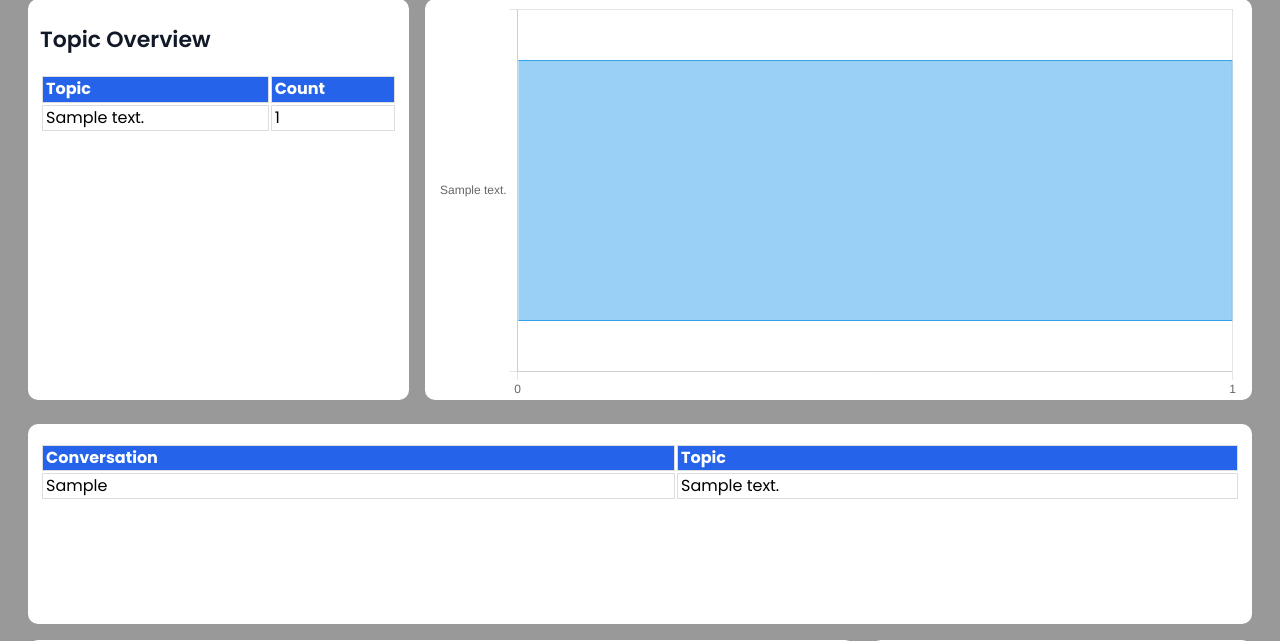
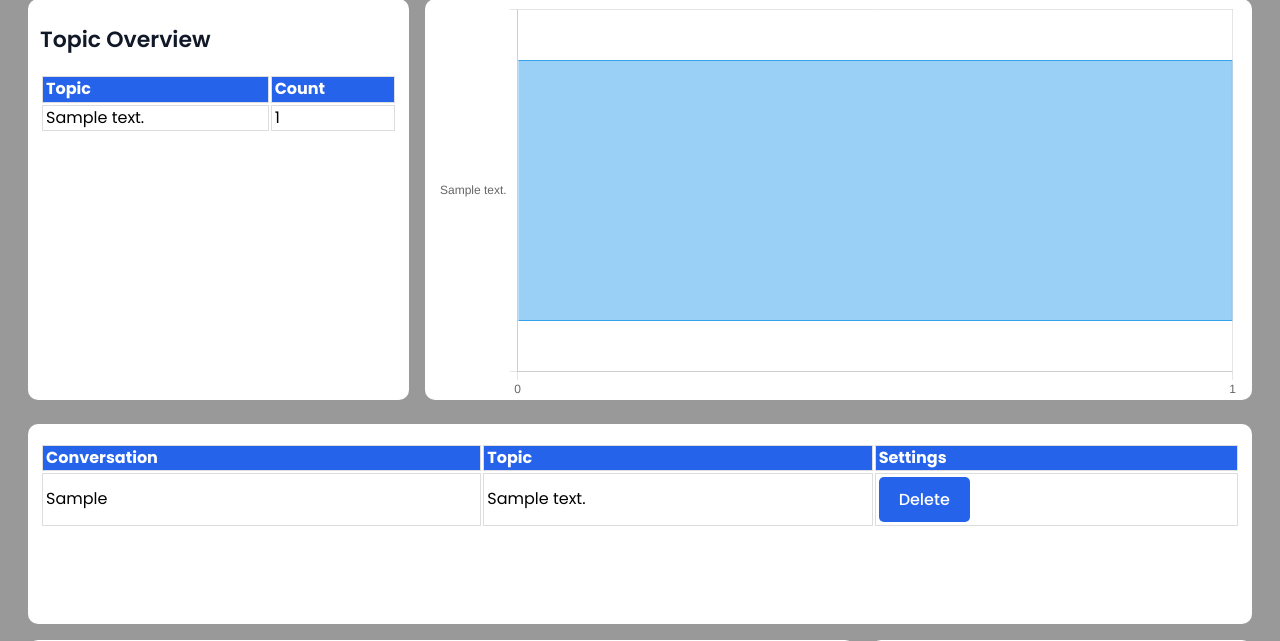
Before and after one commit to Tomaati/Ciphix_Case, a Django app: page /dashboard/ in a window 1280 px wide. Shown: the part 91-732 px from the top of the page. Run offline with Django 4.2, Linux system fonts and the light colour scheme; tables that the repository leaves empty hold one stand-in row (values such as "Sample post"); some libraries are stand-ins or nearby versions.

Commit message:
Allow the user to remove and quickly add conversations

```diff
--- a/Backend/Predictor.py
+++ b/Backend/Predictor.py
@@ -41,7 +41,7 @@ class TopicPredictor:
 
         topic = np.argmax(nmf)
 
-        return data[0], topic
+        return topic
 
     def predict_list_topic(self, data):
         return [self.predict_topic(x) for x in data]
--- a/Backend/Preprocessor.py
+++ b/Backend/Preprocessor.py
@@ -63,7 +63,7 @@ class Preprocessor:
         return data
 
     def preprocess(self, text):
-        docs = self.model.pipe(text, n_process=10)
+        docs = self.model.pipe(text, n_process=2)
         output = []
 
         for doc in docs:
--- a/dashboard_app/views.py
+++ b/dashboard_app/views.py
@@ -1,5 +1,4 @@
 from django.db.models import Count
-from django.http import HttpResponse
 from django.shortcuts import render
 
 from dashboard_app.forms import FileForm
@@ -9,16 +8,17 @@ from dashboard_app.models import Topic_Conversation
 
 # Create your views here.
 def summarizing_table_graph(request):
-    not_grouped = Topic_Conversation.objects.all()
-    grouped = not_grouped.values('topic_id').annotate(total=Count('conversation')).order_by('total').values('topic_id__topic_summary', 'total')
-
-    default_screen = render(request, "dashboard.html", {'data': grouped, 'full': not_grouped, 'form': FileForm()})
-
     if request.method == 'POST':
         f = FileForm(request.POST, request.FILES)
         if f.is_valid():
             predict_csv(request.FILES['file'])
         elif request.POST.get('conversation'):
             predict_solo(request.POST.get('conversation'))
+        elif request.POST.get('delete-id'):
+            Topic_Conversation.objects.get(pk=int(request.POST['delete-id'])).delete()
+
+    not_grouped = Topic_Conversation.objects.all()
+    grouped = not_grouped.values('topic_id').annotate(total=Count('conversation')).order_by('total').values(
+        'topic_id__topic_summary', 'total')
 
     return render(request, "dashboard.html", {'data': grouped, 'full': not_grouped, 'form': FileForm()})
--- a/main.py
+++ b/main.py
@@ -52,12 +52,12 @@ def predict(text):
     This method predicts the topics of new conversations.
     :param text: The data to process.
     """
-    return TopicPredictor().predict_topic(pre_process(text))
+    return text, TopicPredictor().predict_topic(pre_process(text))
 
 
 def predict_list(text_list):
     processed = [clean_text(text) for text in text_list]
-    return TopicPredictor().predict_list_topic(Preprocessor().preprocess(processed))
+    return text_list, TopicPredictor().predict_list_topic(Preprocessor().preprocess(processed))
 
 
 if __name__ == '__main__':
--- a/templates/dashboard.html
+++ b/templates/dashboard.html
@@ -78,11 +78,19 @@
                 <thead>
                 <th>Conversation</th>
                 <th>Topic</th>
+                <th>Settings</th>
                 </thead>
                 {% for k in full %}
                     <tr>
                         <td>{{ k.conversation }}</td>
                         <td>{{ k.topic_id.topic_summary }}</td>
+                        <td>
+                            <form method="post" action="{% url 'dashboard' %}">
+                                {% csrf_token %}
+                                <input type="hidden" value="{{k.id}}" name="delete-id">
+                                <input type="Submit" class="button" value="Delete">
+                            </form>
+                        </td>
                     </tr>
                 {% endfor %}
             </table>
```
